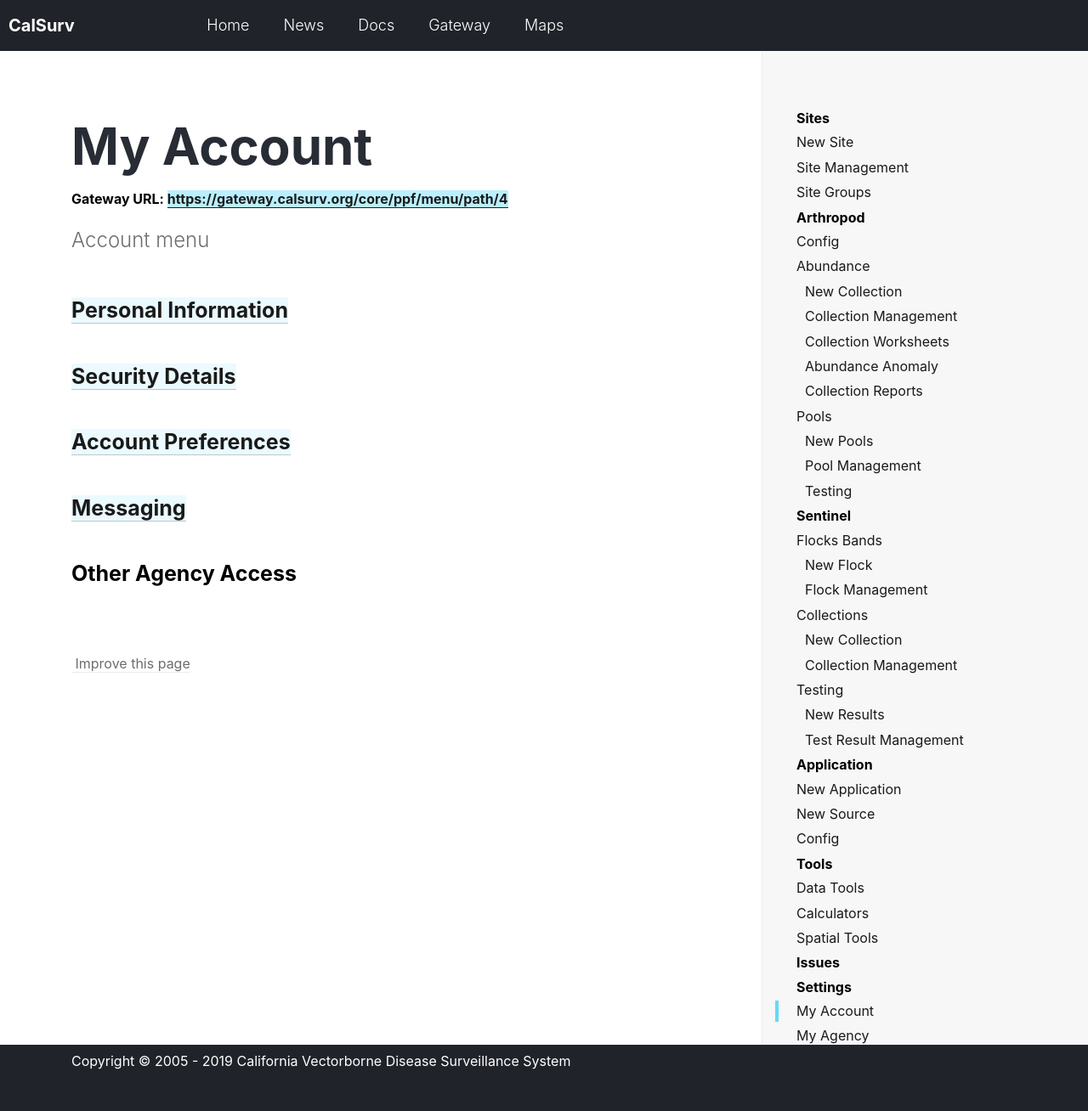
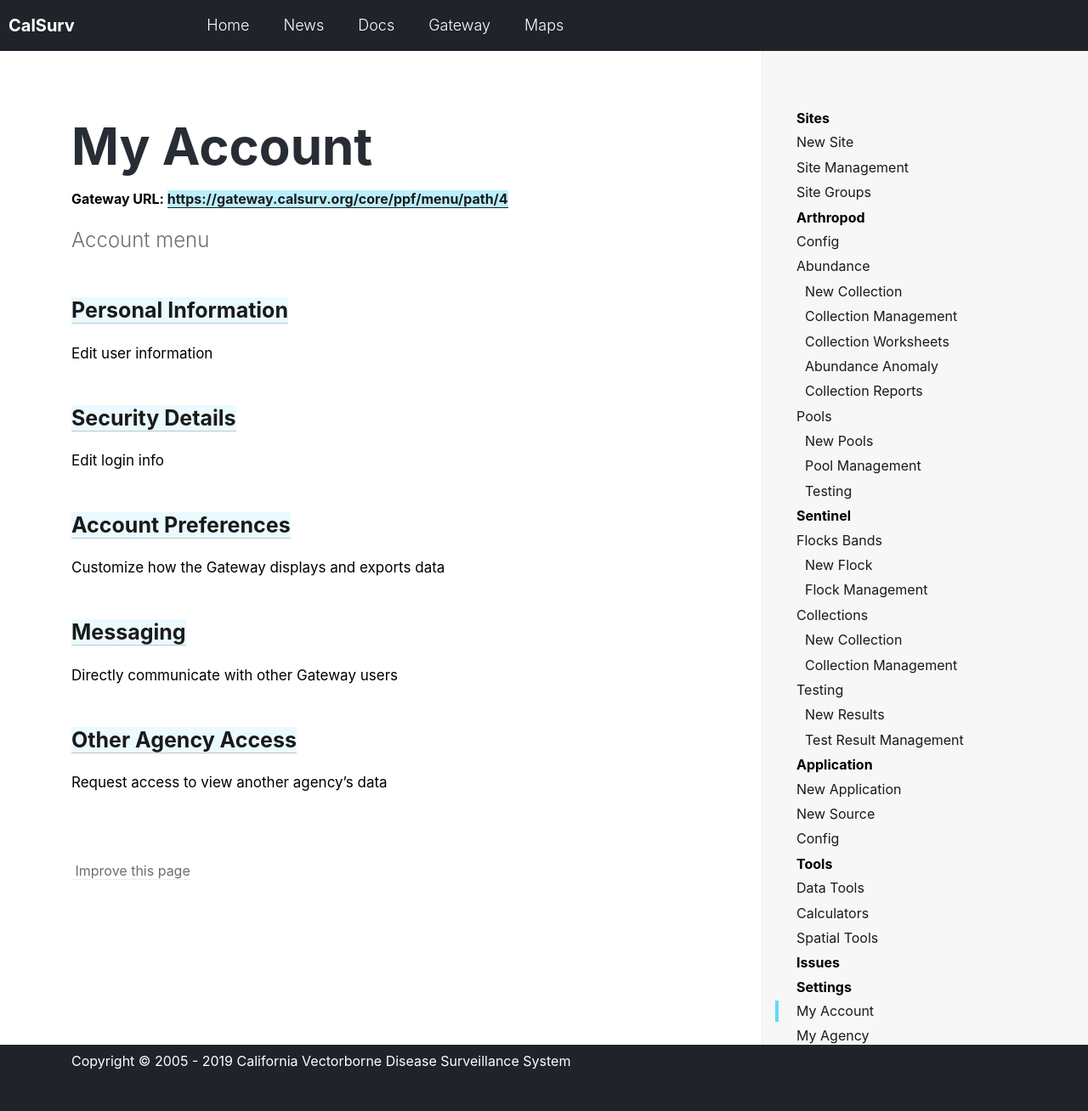
Before and after one commit to tlvaldepena/vectorsurv.org, a Jekyll site: the page built from _docs/settings/account.md, in a window 1280 px wide. Shown: the whole page at 85% size. Built offline with Jekyll 4.4.1, drawn with Linux system fonts in a browser that asks for light colours.

Commit message:
add all links for my account menu

```diff
--- a/_docs/settings/account.md
+++ b/_docs/settings/account.md
@@ -5,7 +5,16 @@ gateway-url: https://gateway.calsurv.org/core/ppf/menu/path/4
 Account menu
 
 ### [Personal Information]({{ site.baseur1 }}/docs/settings/personal-info)
+Edit user information
+
 ### [Security Details]({{ site.baseur1 }}/docs/settings/security)
+Edit login info
+
 ### [Account Preferences]({{ site.baseur1 }}/docs/settings/account-preferences)
+Customize how the Gateway displays and exports data
+
 ### [Messaging]({{ site.baseur1 }}/docs/settings/messaging)
-### Other Agency Access
+Directly communicate with other Gateway users
+
+### [Other Agency Access]({{ site.baseur1 }}/docs/settings/other-agency)
+Request access to view another agency's data
```
